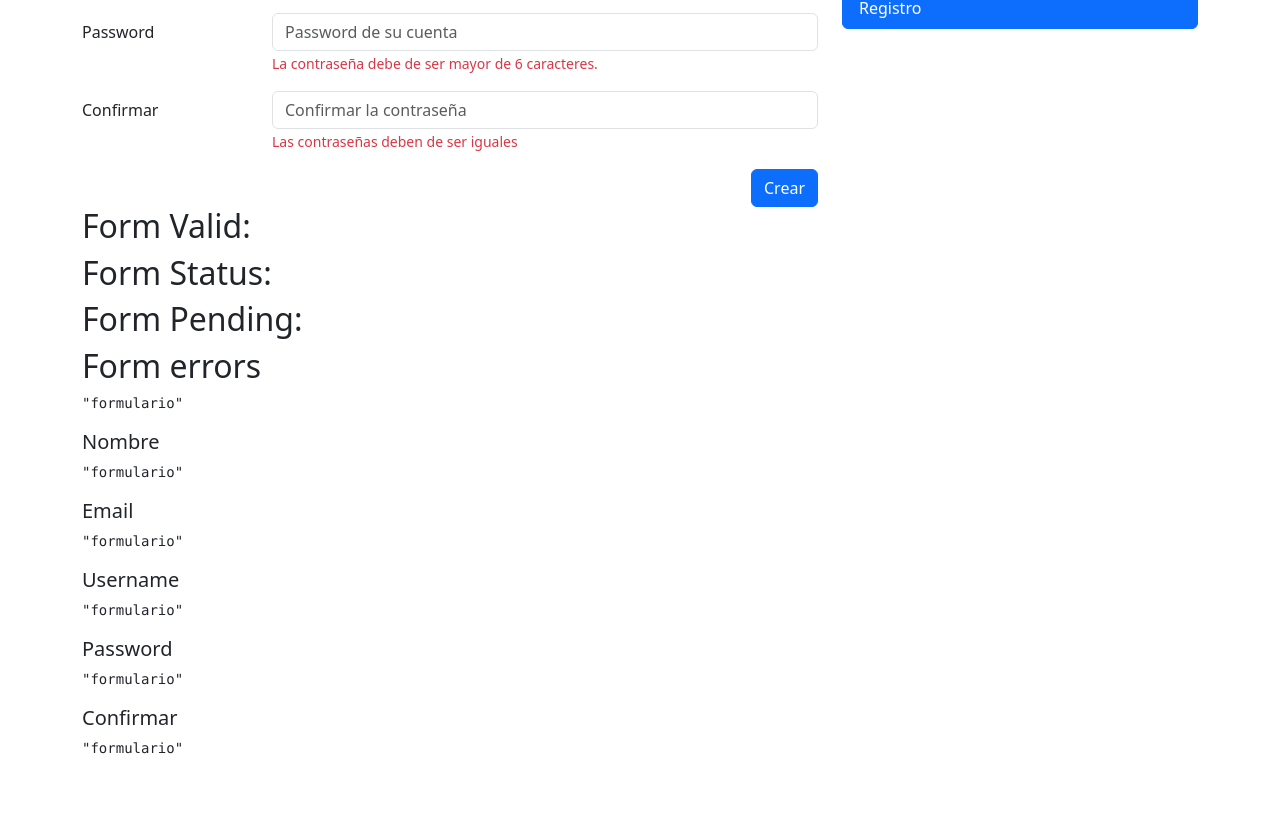
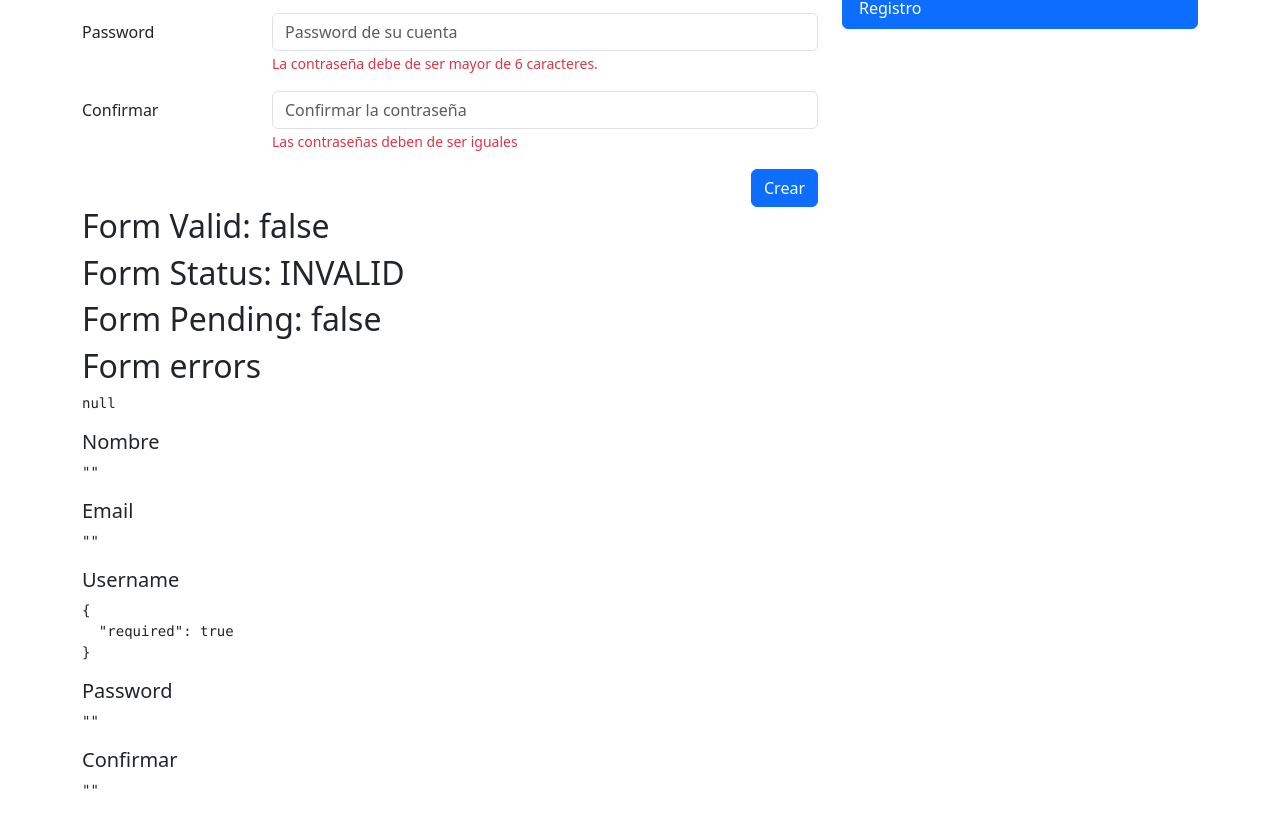
Before and after one commit to theRobert174/NgU-FormApp, an Angular app: page /auth/sign-up in a window 1280 px wide. Shown: the part 340-1157 px from the top of the page. Before the commit the page ends 1115 px from the top, so only its background shows below. Built offline with nearby package versions, Linux system fonts and the light colour scheme.

Commit message:
Register form n validator functions

```diff
--- a/src/app/auth/auth.module.ts
+++ b/src/app/auth/auth.module.ts
@@ -3,6 +3,7 @@
 
 import { AuthRoutingModule } from './auth-routing.module';
 import { RegisterPageComponent } from './pages/register-page/register-page.component';
+import { ReactiveFormsModule } from '@angular/forms';
 
 
 @NgModule({
@@ -11,7 +12,8 @@
   ],
   imports: [
     CommonModule,
-    AuthRoutingModule
+    AuthRoutingModule,
+    ReactiveFormsModule
   ]
 })
 export class AuthModule { }
--- a/src/app/auth/pages/register-page/register-page.component.html
+++ b/src/app/auth/pages/register-page/register-page.component.html
@@ -4,7 +4,7 @@
 <div class="row">
     <div class="col">
 
-        <form autocomplete="off">
+        <form autocomplete="off" [formGroup]="myForm" (ngSubmit)="onSubmit()">
 
             <!-- Nombre -->
             <div class="row mb-3">
@@ -12,6 +12,7 @@
                 <div class="col-sm-9">
                     <input type="text"
                            class="form-control"
+                           formControlName="name"
                            placeholder="Nombre del usuario">
 
                     <span class="form-text text-danger">
@@ -26,6 +27,7 @@
                 <div class="col-sm-9">
                     <input type="email"
                            class="form-control"
+                           formControlName="email"
                            placeholder="Email del usuario">
                     <span class="form-text text-danger">
                         mensaje de error del email
@@ -39,6 +41,7 @@
                 <div class="col-sm-9">
                     <input type="text"
                            class="form-control"
+                           formControlName="username"
                            placeholder="Nombre código del usuario">
                     <span class="form-text text-danger">
                          El username no puede ser Strider
@@ -52,6 +55,7 @@
                 <div class="col-sm-9">
                     <input type="password"
                            class="form-control"
+                           formControlName="password"
                            placeholder="Password de su cuenta">
 
                     <span class="form-text text-danger">
@@ -66,6 +70,7 @@
                 <div class="col-sm-9">
                     <input type="password"
                            class="form-control"
+                           formControlName="matchpass"
                            placeholder="Confirmar la contraseña">
 
                     <span class="form-text text-danger">
@@ -90,24 +95,24 @@
 </div>
 
 
-<h2>Form Valid: </h2>
-<h2>Form Status: </h2>
-<h2>Form Pending: </h2>
+<h2>Form Valid: {{myForm.valid}}</h2>
+<h2>Form Status: {{myForm.status}}</h2>
+<h2>Form Pending: {{myForm.pending}}</h2>
 <h2>Form errors</h2>
-<pre>{{ 'formulario' | json }}</pre>
+<pre>{{ myForm.errors | json }}</pre>
 
 <h5>Nombre</h5>
-<pre>{{ 'formulario' | json }}</pre>
+<pre>{{ myForm.value.name | json }}</pre>
 
 <h5>Email</h5>
-<pre>{{ 'formulario' | json }}</pre>
+<pre>{{ myForm.value.email | json }}</pre>
 
 <h5>Username</h5>
-<pre>{{ 'formulario' | json }}</pre>
+<pre>{{ myForm.controls['username'].errors | json }}</pre>
 
 
 <h5>Password</h5>
-<pre>{{ 'formulario' | json }}</pre>
+<pre>{{ myForm.value.password | json }}</pre>
 
 <h5>Confirmar</h5>
-<pre>{{ 'formulario' | json }}</pre>
+<pre>{{ myForm.value.matchpass | json }}</pre>
--- a/src/app/auth/pages/register-page/register-page.component.ts
+++ b/src/app/auth/pages/register-page/register-page.component.ts
@@ -1,4 +1,6 @@
 import { Component } from '@angular/core';
+import { FormBuilder, FormGroup, Validators } from '@angular/forms';
+import { cantBeStrider } from 'src/app/shared/validators/validators';
 
 @Component({
   templateUrl: './register-page.component.html',
@@ -6,5 +8,21 @@
   ]
 })
 export class RegisterPageComponent {
+  public myForm: FormGroup = this.fb.group({
+    name: ['', [Validators.required]],
+    email: ['', [Validators.required]],
+    username: ['', [Validators.required, cantBeStrider]],
+    password: ['', [Validators.required, Validators.minLength(6)]],
+    matchpass: ['', [Validators.required]],
+  });
 
+  constructor( private fb : FormBuilder ) { }
+
+  onSubmit(){
+    this.myForm.markAllAsTouched();
+  }
+
+  isValidField(field:string){
+    //TODO: obtener validacion de un servicio
+  }
 }
--- /dev/null
+++ b/src/app/shared/validators/validators.ts
@@ -0,0 +1,14 @@
+import { FormControl } from "@angular/forms";
+
+export const cantBeStrider = ( control: FormControl ) => {
+
+    const value: string = control.value.trim().toLowerCase();
+
+    if(value === 'strider'){
+      return {
+          noStrider: true
+      }
+    }
+
+    return null;
+}
```
